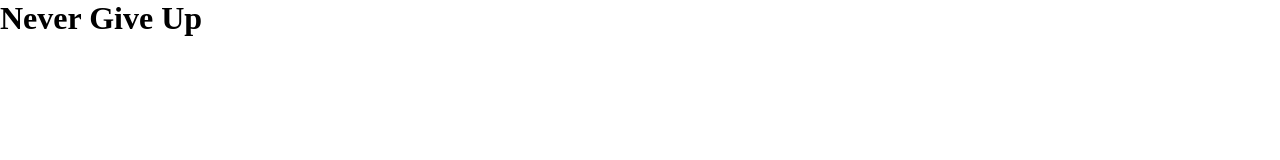
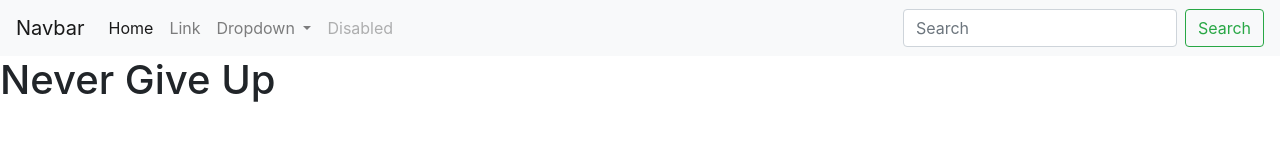
Before and after one commit to jigs779/newGit, a plain HTML site: page index.html in a window 1280 px wide. Drawn offline with nearby package versions, Linux system fonts and the light colour scheme.

Commit message:
navbar added

```diff
--- a/index.html
+++ b/index.html
@@ -6,13 +6,51 @@
     <meta http-equiv="X-UA-Compatible" content="IE=edge">
     <meta name="viewport" content="width=device-width, initial-scale=1.0">
     <link rel="stylesheet" href="style.css">
+    <link rel="stylesheet" href="https://cdn.jsdelivr.net/npm/bootstrap@4.5.3/dist/css/bootstrap.min.css" integrity="sha384-TX8t27EcRE3e/ihU7zmQxVncDAy5uIKz4rEkgIXeMed4M0jlfIDPvg6uqKI2xXr2" crossorigin="anonymous">
     <script src="script.js" defer></script>
     <title>Document</title>
 </head>
 
 <body>
+    <nav class="navbar navbar-expand-lg navbar-light bg-light">
+        <a class="navbar-brand" href="#">Navbar</a>
+        <button class="navbar-toggler" type="button" data-toggle="collapse" data-target="#navbarSupportedContent" aria-controls="navbarSupportedContent" aria-expanded="false" aria-label="Toggle navigation">
+          <span class="navbar-toggler-icon"></span>
+        </button>
+
+        <div class="collapse navbar-collapse" id="navbarSupportedContent">
+            <ul class="navbar-nav mr-auto">
+                <li class="nav-item active">
+                    <a class="nav-link" href="#">Home <span class="sr-only">(current)</span></a>
+                </li>
+                <li class="nav-item">
+                    <a class="nav-link" href="#">Link</a>
+                </li>
+                <li class="nav-item dropdown">
+                    <a class="nav-link dropdown-toggle" href="#" id="navbarDropdown" role="button" data-toggle="dropdown" aria-haspopup="true" aria-expanded="false">
+                Dropdown
+              </a>
+                    <div class="dropdown-menu" aria-labelledby="navbarDropdown">
+                        <a class="dropdown-item" href="#">Action</a>
+                        <a class="dropdown-item" href="#">Another action</a>
+                        <div class="dropdown-divider"></div>
+                        <a class="dropdown-item" href="#">Something else here</a>
+                    </div>
+                </li>
+                <li class="nav-item">
+                    <a class="nav-link disabled" href="#" tabindex="-1" aria-disabled="true">Disabled</a>
+                </li>
+            </ul>
+            <form class="form-inline my-2 my-lg-0">
+                <input class="form-control mr-sm-2" type="search" placeholder="Search" aria-label="Search">
+                <button class="btn btn-outline-success my-2 my-sm-0" type="submit">Search</button>
+            </form>
+        </div>
+    </nav>
     <h1>Never Give Up</h1>
 
+    <script src="https://code.jquery.com/jquery-3.5.1.slim.min.js" integrity="sha384-DfXdz2htPH0lsSSs5nCTpuj/zy4C+OGpamoFVy38MVBnE+IbbVYUew+OrCXaRkfj" crossorigin="anonymous"></script>
+    <script src="https://cdn.jsdelivr.net/npm/bootstrap@4.5.3/dist/js/bootstrap.bundle.min.js" integrity="sha384-ho+j7jyWK8fNQe+A12Hb8AhRq26LrZ/JpcUGGOn+Y7RsweNrtN/tE3MoK7ZeZDyx" crossorigin="anonymous"></script>
 </body>
 
 </html>
```
